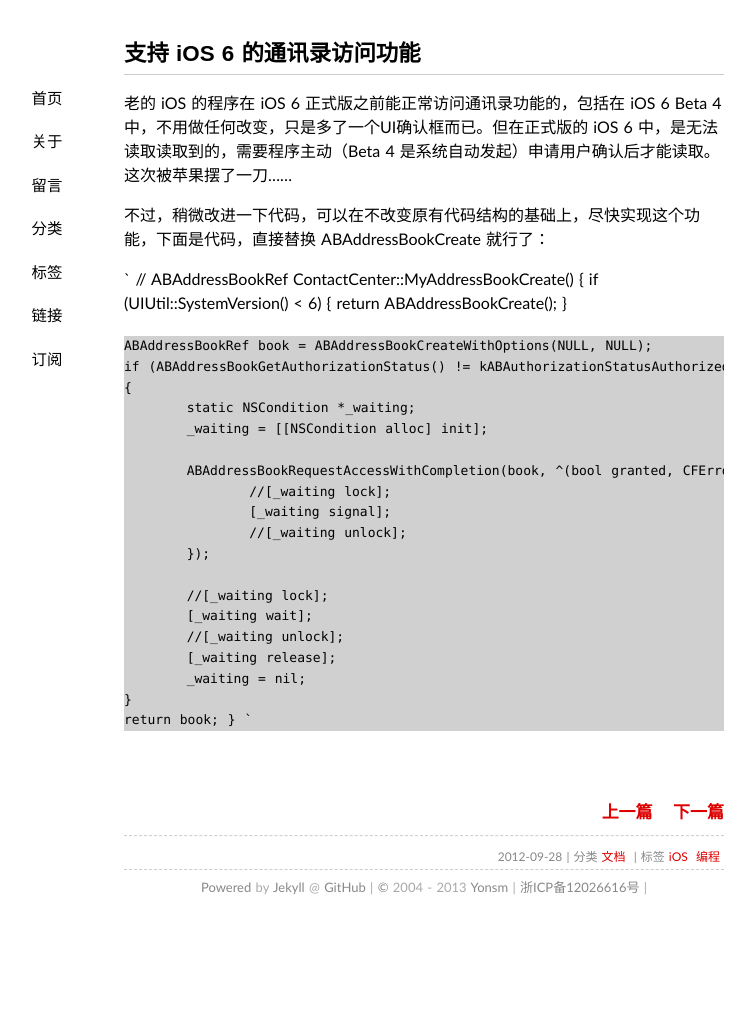
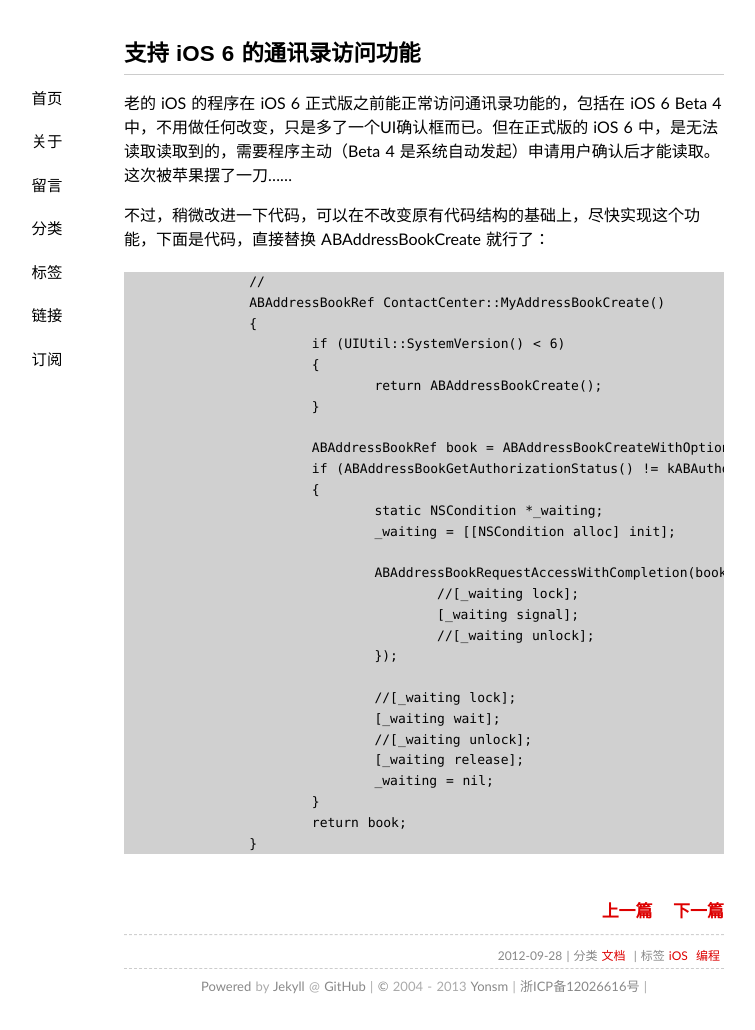
Before and after one commit to Yonsm/Yonsm.github.io, a Jekyll site: the page built from _posts/2012-09-28-support-ios6-address-book-access.md, in a window 1280 px wide. Shown: the whole page, without its empty margins (216-971 px from the left). Built offline with Jekyll 4.4.1, drawn with Linux system fonts in a browser that asks for light colours; some web fonts are replaced; Markdown is read by kramdown in place of the engine named in the settings; comment, search, counter and statistics services are not loaded; before the commit the page ends 931 px from its top, so only the background shows below that.

```diff
--- a/_includes/comments.md
+++ b/_includes/comments.md
@@ -1,4 +1,4 @@
-<!-- Duoshuo Comment BEGIN -->
+{% if site.duoshuo %}
 	<div class="ds-thread" data-thread-key="{{ page.thread }}"></div>
 	<script type="text/javascript">
 	var duoshuoQuery = {short_name:"{{ site.duoshuo }}"};
@@ -11,4 +11,4 @@
 		|| document.getElementsByTagName('body')[0]).appendChild(ds);
 	})();
 	</script>
-<!-- Duoshuo Comment END -->
+{% endif %}
--- a/_layouts/default.html
+++ b/_layouts/default.html
@@ -31,7 +31,16 @@
       </div>
 
     <footer>
-        <p align="center"><small><a href="http://github.com/{{ site.github }}/NET/new/gh-pages/_posts" target="_blank">Powered</a> by <a href="https://github.com/mojombo/jekyll" target="_blank">Jekyll</a> @ <a href="http://github.com/{{ site.github }}/NET" target="_blank">GitHub</a> | <a rel="license" href="http://creativecommons.org/licenses/by-sa/3.0/cn/" target="_blank">©</a> 2004 - {{site.time | date:"%Y"}} <a href="/about/">{{ site.author }}</a> | <a href="http://www.miibeian.gov.cn" target="_blank">{{ site.beian }}</a> | <script src="http://s85.cnzz.com/stat.php?id={{ site.cnzz }}&web_id={{ site.cnzz }}" language="JavaScript"></script></small></p>
+        <p align="center"><small>
+            <a href="http://github.com/{{ site.github }}/NET/new/gh-pages/_posts" target="_blank">Powered</a> by <a href="https://github.com/mojombo/jekyll" target="_blank">Jekyll</a> @ <a href="http://github.com/{{ site.github }}/NET" target="_blank">GitHub</a>
+             | <a rel="license" href="http://creativecommons.org/licenses/by-sa/3.0/cn/" target="_blank">©</a> 2004 - {{site.time | date:"%Y"}} <a href="/about/">{{ site.author }}</a>
+{% if site.beian %}
+             | <a href="http://www.miibeian.gov.cn" target="_blank">{{ site.beian }}</a>
+{% endif %}
+{% if site.cnzz %}
+             | <script src="http://s85.cnzz.com/stat.php?id={{ site.cnzz }}&web_id={{ site.cnzz }}" language="JavaScript"></script>
+{% endif %}
+         </small></p>
     </footer>
 
     </div>
--- a/_layouts/post.html
+++ b/_layouts/post.html
@@ -6,13 +6,11 @@ layout: default
 {{ content }}
 </section>
 <section class="meta">
-
-<br/>
 <br/>
 <span>
-	<a {% if page.previous %} href="{{ site.url }}{{ page.previous.url }}" class="pageNav"{% endif %} {% unless page.previous %} class="pageNavInvalid" {% endunless %} >上一篇</a>
+	<a {% if page.previous %} href="{{ page.previous.url }}" class="pageNav"{% endif %} {% unless page.previous %} class="pageNavInvalid" {% endunless %} >上一篇</a>
 	&nbsp;&nbsp;&nbsp;
-	<a {% if page.next %} href="{{ site.url }}{{ page.next.url }}" class="pageNav"{% endif %} {% unless page.next %} class="pageNavInvalid" {% endunless %} >下一篇</a>
+	<a {% if page.next %} href="{{ page.next.url }}" class="pageNav"{% endif %} {% unless page.next %} class="pageNavInvalid" {% endunless %} >下一篇</a>
 </span>
 <hr>
 <span class="time">
--- a/_posts/2012-09-28-support-ios6-address-book-access.md
+++ b/_posts/2012-09-28-support-ios6-address-book-access.md
@@ -13,33 +13,31 @@ tags: iOS 编程
 
 <!-- more -->
 
-`
-//
-ABAddressBookRef ContactCenter::MyAddressBookCreate()
-{
-	if (UIUtil::SystemVersion() < 6)
-	{
-		return ABAddressBookCreate();
-	}
+			//
+			ABAddressBookRef ContactCenter::MyAddressBookCreate()
+			{
+				if (UIUtil::SystemVersion() < 6)
+				{
+					return ABAddressBookCreate();
+				}
 
-	ABAddressBookRef book = ABAddressBookCreateWithOptions(NULL, NULL);
-	if (ABAddressBookGetAuthorizationStatus() != kABAuthorizationStatusAuthorized)
-	{
-		static NSCondition *_waiting;
-		_waiting = [[NSCondition alloc] init];
+				ABAddressBookRef book = ABAddressBookCreateWithOptions(NULL, NULL);
+				if (ABAddressBookGetAuthorizationStatus() != kABAuthorizationStatusAuthorized)
+				{
+					static NSCondition *_waiting;
+					_waiting = [[NSCondition alloc] init];
 
-		ABAddressBookRequestAccessWithCompletion(book, ^(bool granted, CFErrorRef error) {
-			//[_waiting lock];
-			[_waiting signal];
-			//[_waiting unlock];
-		});
+					ABAddressBookRequestAccessWithCompletion(book, ^(bool granted, CFErrorRef error) {
+						//[_waiting lock];
+						[_waiting signal];
+						//[_waiting unlock];
+					});
 
-		//[_waiting lock];
-		[_waiting wait];
-		//[_waiting unlock];
-		[_waiting release];
-		_waiting = nil;
-	}
-	return book;
-}
-`
+					//[_waiting lock];
+					[_waiting wait];
+					//[_waiting unlock];
+					[_waiting release];
+					_waiting = nil;
+				}
+				return book;
+			}
```
